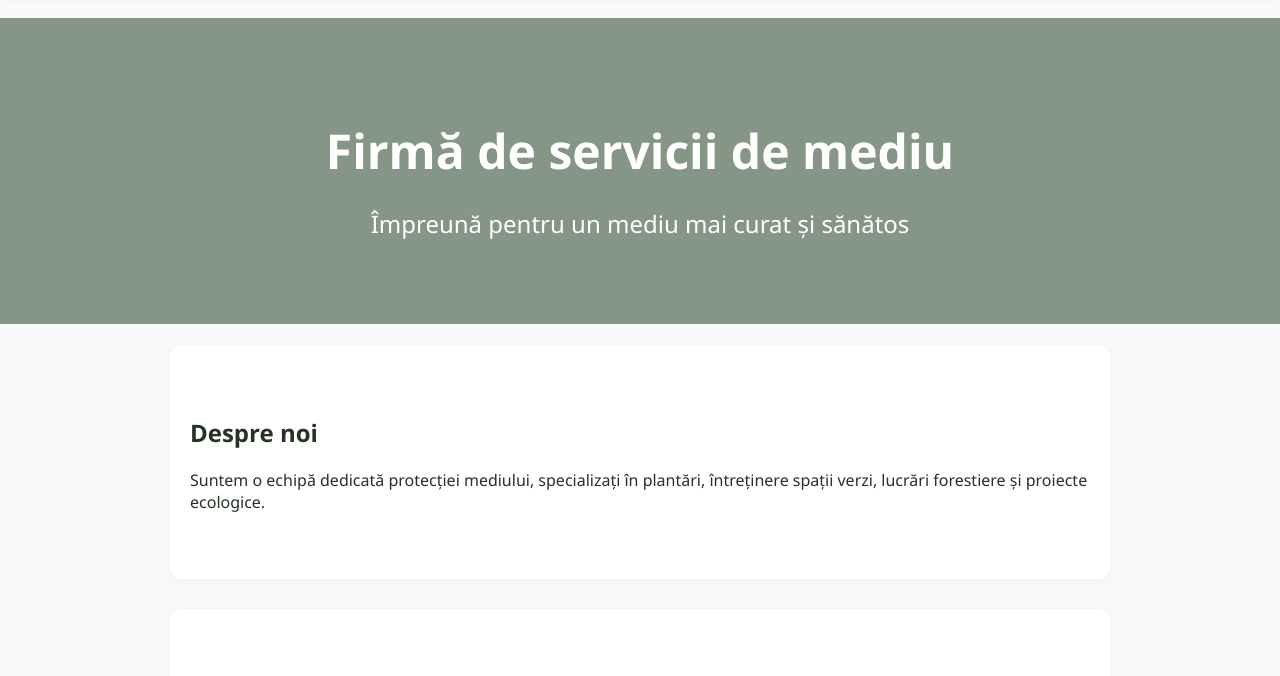
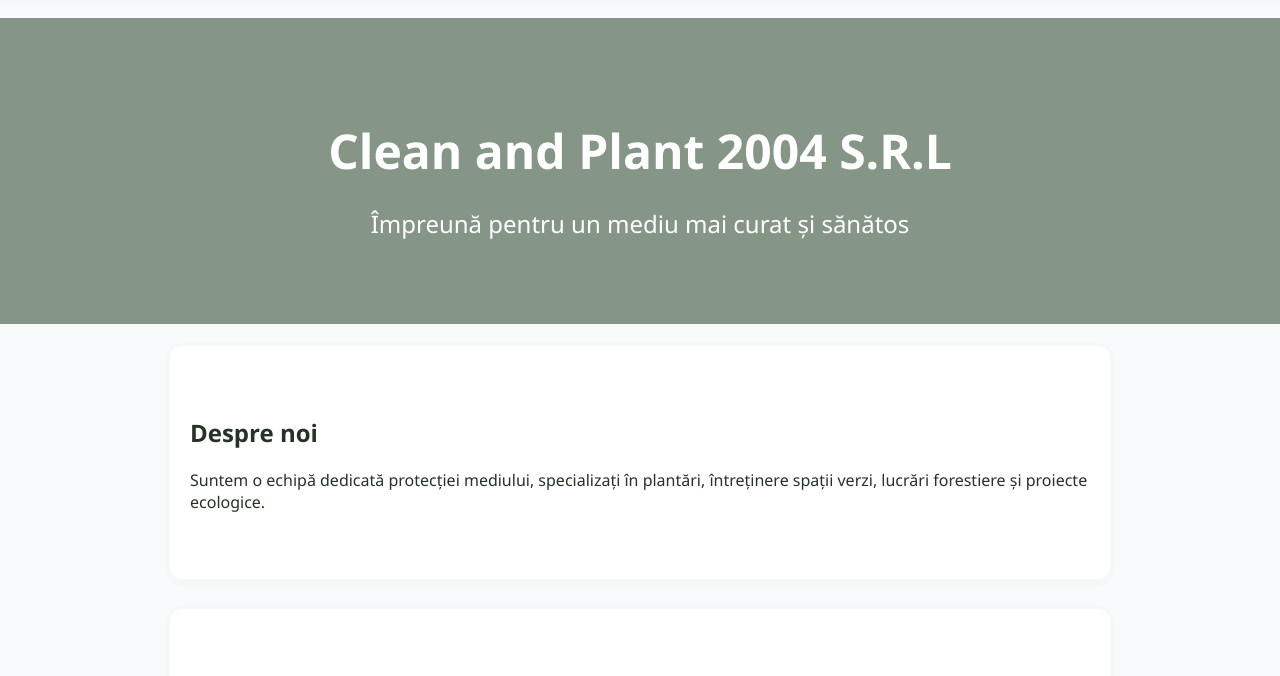
Before and after one commit to Claudiu1985-create/servici-mediu-site, a plain HTML site: page index.html in a window 1280 px wide. Shown: the part 100-776 px from the top of the page. Drawn offline with Linux system fonts and the light colour scheme.

Commit message:
Update index.html

```diff
--- a/index.html
+++ b/index.html
@@ -21,7 +21,7 @@
     </header>
     <section class="hero">
         <div class="overlay">
-            <h1>Firmă de servicii de mediu</h1>
+            <h1>Clean and Plant 2004 S.R.L</h1>
             <p>Împreună pentru un mediu mai curat și sănătos</p>
         </div>
     </section>
```
